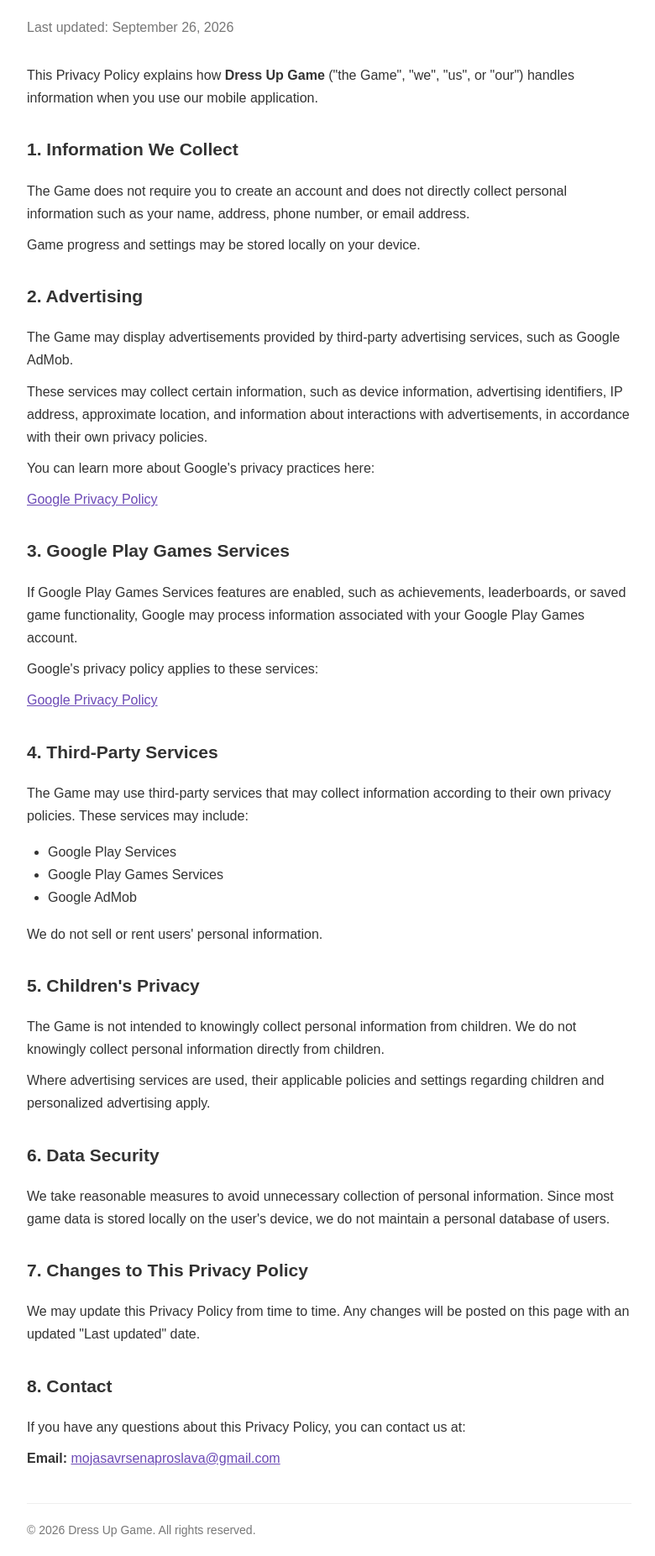
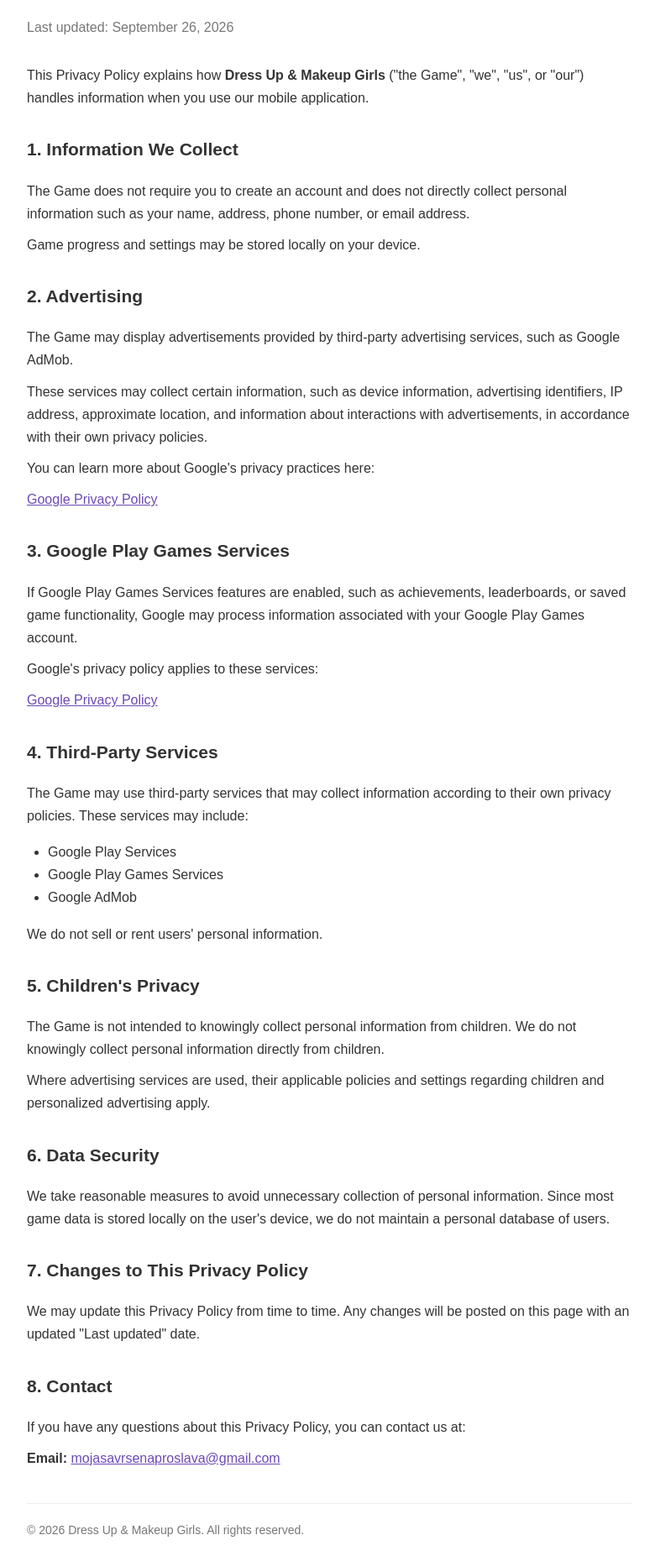
Before and after one commit to devilica/dress-up-make-up-girls, a plain HTML site: page privacy.html in a window 1280 px wide. Shown: the part 147-2000 px from the top of the page at 84% size, without its empty margins (248-1028 px from the left). Drawn offline with Linux system fonts and the light colour scheme.

Commit message:
Update title and references to 'Dress Up Game'

```diff
--- a/privacy.html
+++ b/privacy.html
@@ -4,7 +4,7 @@
     <meta charset="UTF-8">
     <meta name="viewport" content="width=device-width, initial-scale=1.0">
 
-    <title>Privacy Policy - Dress Up Game</title>
+    <title>Privacy Policy - Dress Up & Makeup Girls</title>
 
     <style>
         * {
@@ -90,7 +90,7 @@
     </p>
 
     <p>
-        This Privacy Policy explains how <strong>Dress Up Game</strong>
+        This Privacy Policy explains how <strong>Dress Up & Makeup Girls</strong>
         ("the Game", "we", "us", or "our") handles information when you
         use our mobile application.
     </p>
@@ -212,7 +212,7 @@
     </p>
 
     <div class="footer">
-        &copy; 2026 Dress Up Game. All rights reserved.
+        &copy; 2026 Dress Up & Makeup Girls. All rights reserved.
     </div>
 
 </div>
```
